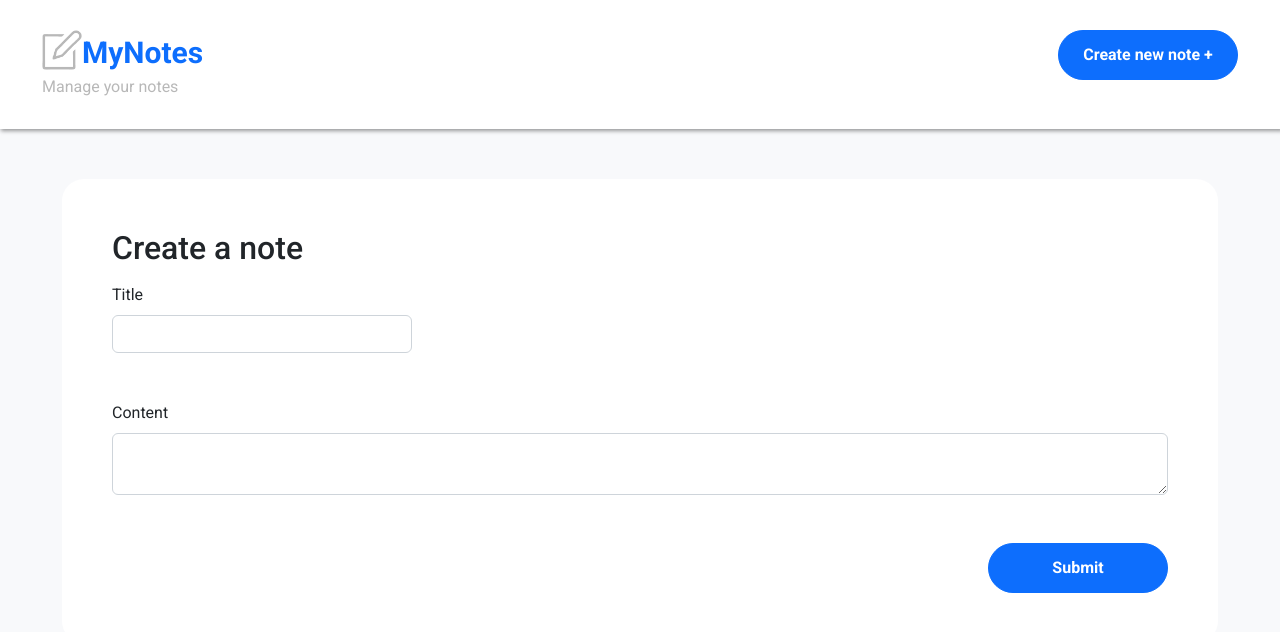
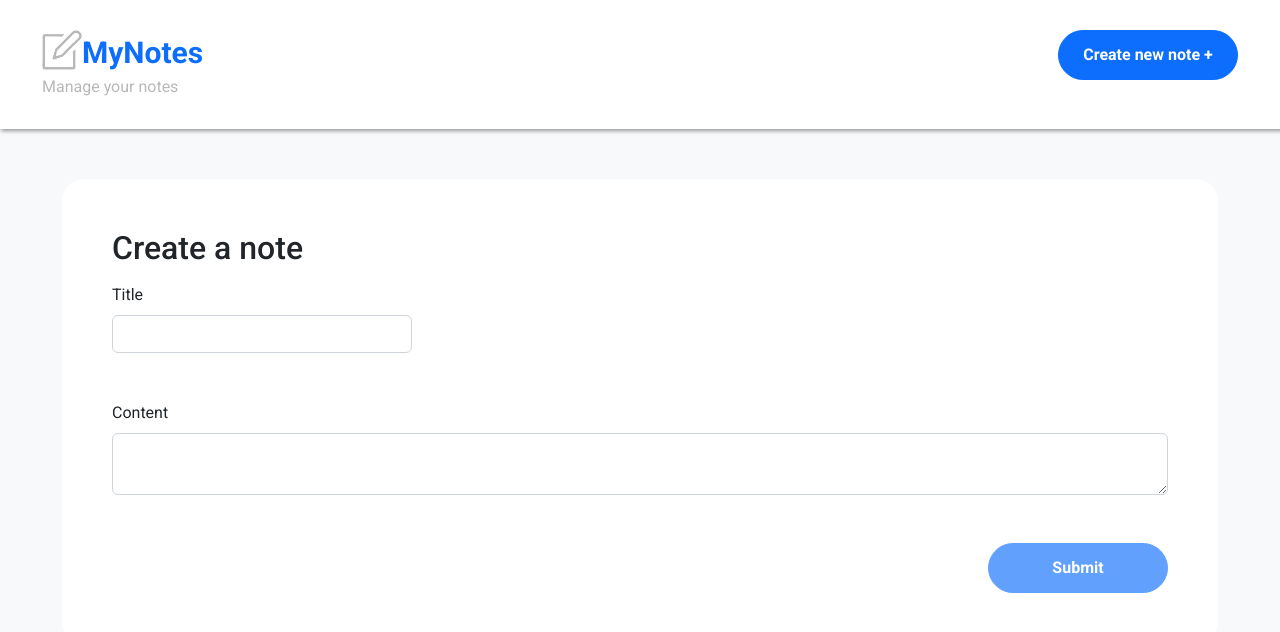
Before and after one commit to lucie-pl/notes-manager, a React (Create React App) app: page /note/new in a window 1280 px wide. Shown: the top 632 px of the page. Built offline with nearby package versions, Linux system fonts and the light colour scheme; data requests are answered from the project's data file.

Commit message:
Disabeling submit button when errors

```diff
--- a/db.json
+++ b/db.json
@@ -65,6 +65,12 @@
       "content": "Why not !",
       "created_at": "06/03/2024",
       "id": 15
+    },
+    {
+      "title": "",
+      "content": "",
+      "created_at": "06/03/2024",
+      "id": 16
     }
   ]
 }
--- a/src/components/ButtonPrimary/ButtonPrimary.jsx
+++ b/src/components/ButtonPrimary/ButtonPrimary.jsx
@@ -1,8 +1,9 @@
 import s from './style.module.css';
 
-export function ButtonPrimary({ children, onClick }) {
+export function ButtonPrimary({ children, onClick, isDisabled }) {
   return (
     <button
+      disabled={isDisabled}
       onClick={onClick}
       type="button"
       className={`btn btn-primary ${s.button}`}
--- a/src/components/NoteForm/NoteForm.jsx
+++ b/src/components/NoteForm/NoteForm.jsx
@@ -17,8 +17,8 @@ const VALIDATORS = {
 export function NoteForm({ title, onSubmit, onClickEdit, onClickTrash }) {
   const [formValues, setFormValues] = useState({ title: '', content: '' });
   const [formErrors, setFormErrors] = useState({
-    title: undefined,
-    content: undefined,
+    title: '',
+    content: '',
   });
 
   function updateFormValues(e) {
@@ -34,6 +34,11 @@ export function NoteForm({ title, onSubmit, onClickEdit, onClickTrash }) {
       [fieldName]: VALIDATORS[fieldName](fieldValue),
     });
   }
+
+  function hasErrors() {
+    return Object.values(formErrors).some((value) => value !== undefined);
+  }
+
   const actionIcons = (
     <>
       <div className="col-1">
@@ -72,7 +77,12 @@ export function NoteForm({ title, onSubmit, onClickEdit, onClickTrash }) {
   );
   const submitButton = (
     <div className={s.submit_btn}>
-      <ButtonPrimary onClick={() => onSubmit(formValues)}>Submit</ButtonPrimary>
+      <ButtonPrimary
+        isDisabled={hasErrors()}
+        onClick={() => onSubmit(formValues)}
+      >
+        Submit
+      </ButtonPrimary>
     </div>
   );
 
```
